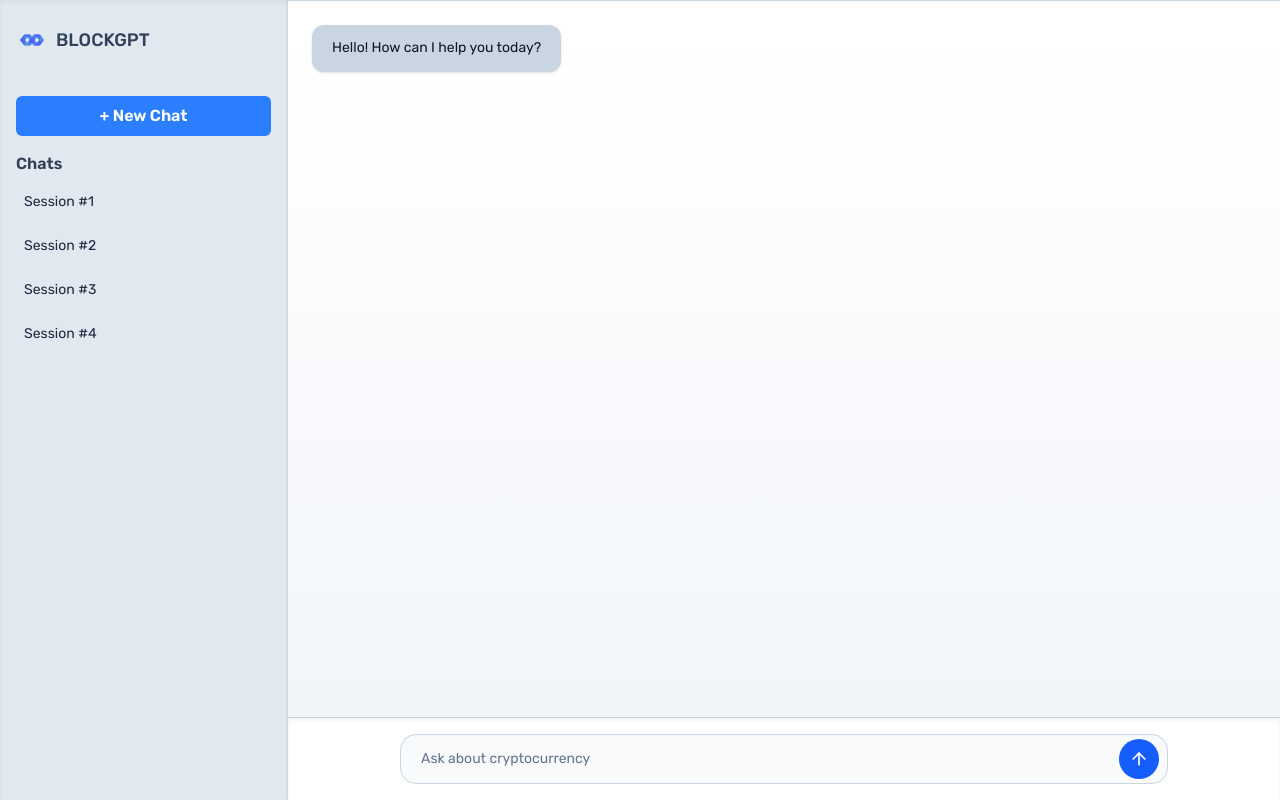
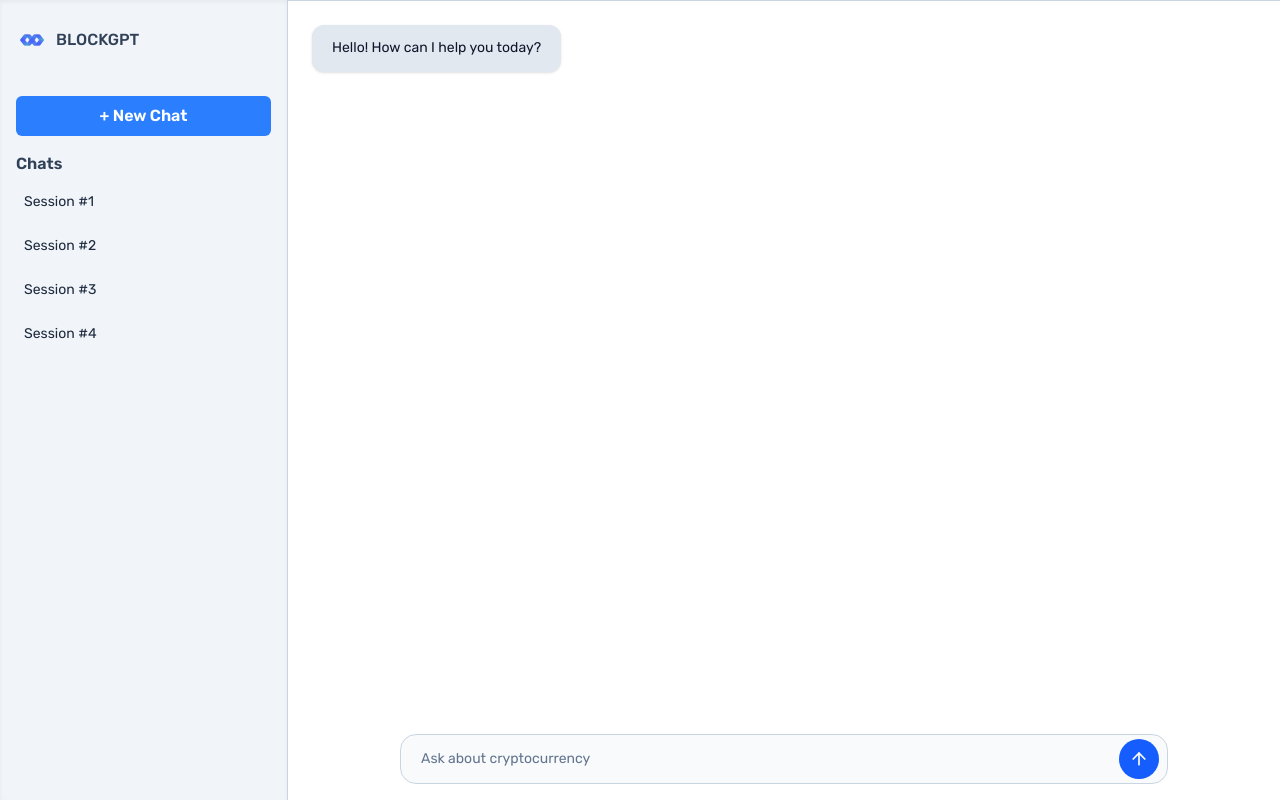
Before and after one commit to ayush9h/BLOCKGPT-V2.0, a Next.js app in the folder client/: page /chat in a window 1280 px wide. Built offline with nearby package versions, Linux system fonts and the light colour scheme; no server answers.

Commit message:
cosmetic UI changes

```diff
--- a/client/src/app/chat/page.tsx
+++ b/client/src/app/chat/page.tsx
@@ -33,10 +33,10 @@ export default function Chat() {
 
     return (
         <div className="grid grid-cols-1 md:grid-cols-[18rem_1fr] min-h-screen bg-slate-50 text-slate-800 font-paragraph">
-            <aside className="bg-slate-200 border-r border-slate-300 px-4 py-6 flex flex-col shadow-inner">
+            <aside className="bg-slate-100 border-r border-slate-300 px-4 py-6 flex flex-col shadow-inner">
                 <div className="mb-10 flex items-center gap-2">
                     <img src="./logo.png" alt="Logo" className="h-8 w-8 object-contain" />
-                    <span className="font-medium text-lg text-slate-700">BLOCKGPT</span>
+                    <span className="font-medium text-md text-slate-700">BLOCKGPT</span>
                 </div>
 
                 <button className="mb-4 w-full rounded-md bg-blue-500 px-4 py-2 text-white font-semibold hover:bg-blue-600 transition">
@@ -60,10 +60,10 @@ export default function Chat() {
                     <Navbar selectedModel={selectedModel} setSelectedModel={setSelectedModel} />
                 </div>
 
-                <div className="flex-1 overflow-y-auto px-6 py-6 space-y-5 bg-gradient-to-b from-white to-slate-100">
+                <div className="flex-1 overflow-y-auto px-6 py-6 space-y-5 bg-white ">
                     {messages.map((msg, idx) => (
                         <div key={idx} className={`flex ${msg.role === 'user' ? 'justify-end' : 'justify-start'}`}>
-                            <div className={`max-w-lg rounded-xl px-5 py-3 shadow text-sm leading-relaxed ${msg.role === 'user' ? 'bg-blue-700 text-white' : 'bg-slate-300 text-slate-900'
+                            <div className={`max-w-lg rounded-xl px-5 py-3 shadow text-sm leading-relaxed ${msg.role === 'user' ? 'bg-blue-700 text-white' : 'bg-slate-200 text-slate-900'
                                 }`}>
                                 {msg.text}
                             </div>
@@ -71,7 +71,7 @@ export default function Chat() {
                     ))}
                 </div>
 
-                <div className="border-t border-slate-300 bg-white px-6 py-4 shadow-inner">
+                <div className="bg-white px-6 py-4">
                     <div className="mx-auto w-full max-w-3xl">
                         <div className="flex items-center gap-2 rounded-2xl border border-slate-300 bg-slate-50 px-2 py-1">
                             <input
--- a/client/src/app/globals.css
+++ b/client/src/app/globals.css
@@ -7,5 +7,4 @@
 @theme {
   --font-header: "Fjalla One", sans-serif;
   --font-paragraph:  "Rubik", sans-serif;
-  --paragraph-text: #24292F
 }
```
